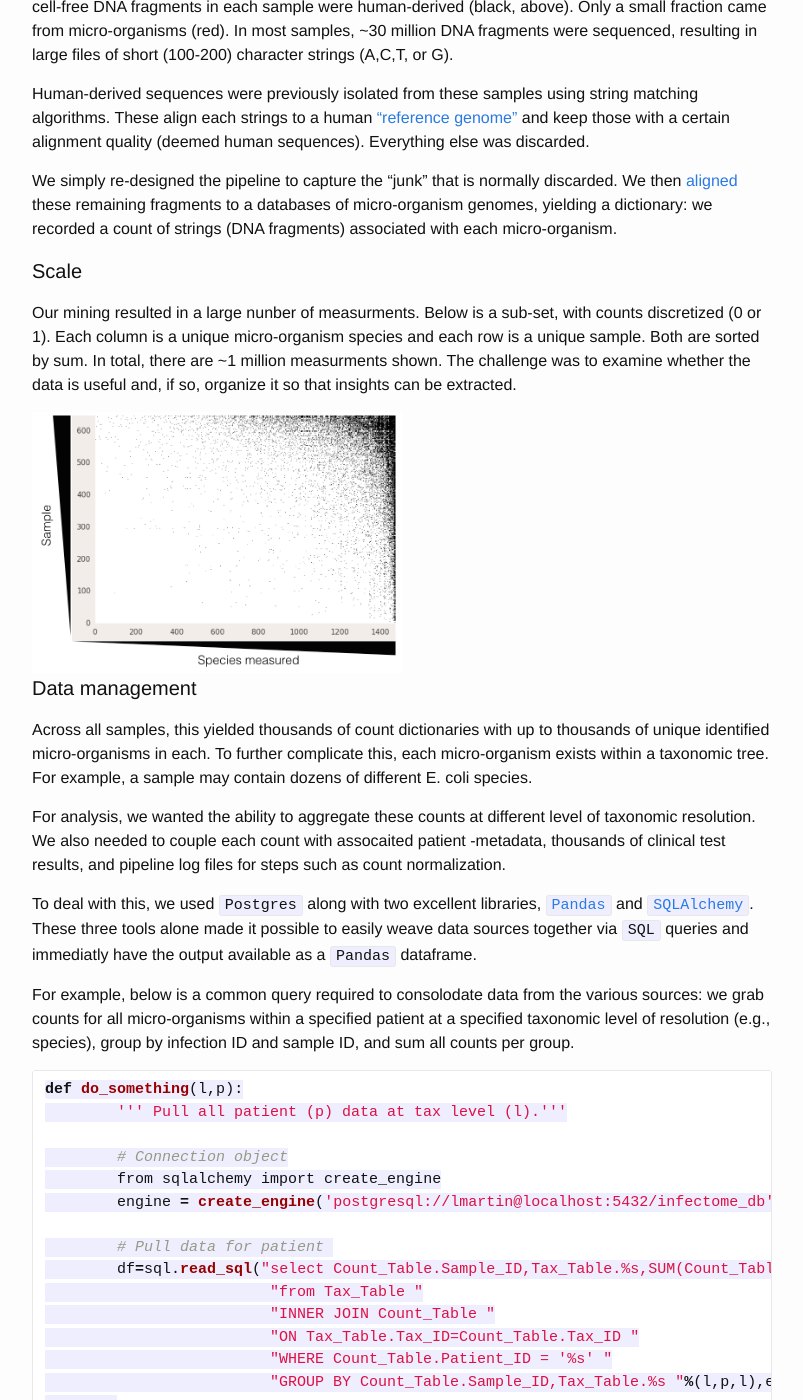
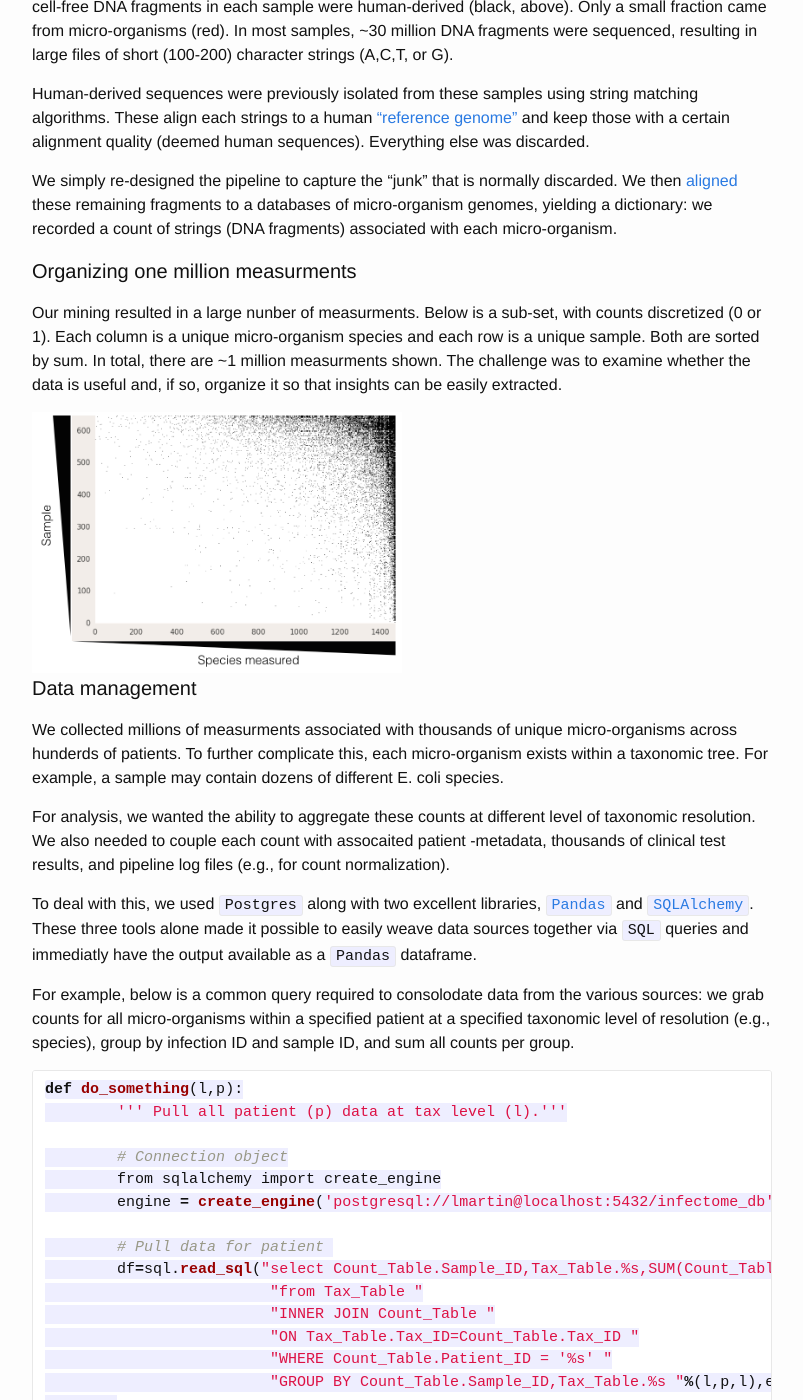
Before and after one commit to rlancemartin/rlancemartin.github.io, a Jekyll site: the page built from _posts/2015-02-10-infectome.markdown, in a window 1280 px wide and 1400 px high, scrolled down 1240 px. Shown: the whole window, without its empty margins (238-1041 px from the left). Built offline with Jekyll 4.4.1, drawn with Linux system fonts in a browser that asks for light colours; Markdown is read by kramdown in place of the engine named in the settings; some of the changed text lies outside the part shown.

Commit message:
Updated.

````diff
--- a/_posts/2015-02-10-infectome.markdown
+++ b/_posts/2015-02-10-infectome.markdown
@@ -40,9 +40,9 @@
 
 We simply re-designed the pipeline to capture the "junk" that is normally discarded. We then [aligned](http://en.wikipedia.org/wiki/BLAST) these remaining fragments to a databases of micro-organism genomes, yielding a dictionary: we recorded a count of strings (DNA fragments) associated with each micro-organism.
 
-####Scale
+####Organizing one million measurments
 
-Our mining resulted in a large nunber of measurments. Below is a sub-set, with counts discretized (0 or 1). Each column is a unique micro-organism species and each row is a unique sample. Both are sorted by sum. In total, there are ~1 million measurments shown. The challenge was to examine whether the data is useful and, if so, organize it so that insights can be extracted.
+Our mining resulted in a large nunber of measurments. Below is a sub-set, with counts discretized (0 or 1). Each column is a unique micro-organism species and each row is a unique sample. Both are sorted by sum. In total, there are ~1 million measurments shown. The challenge was to examine whether the data is useful and, if so, organize it so that insights can be easily extracted.
 
 <div class="imgcap">
 <img src="/assets/Infectome_1_1.jpg" width="50%">
@@ -50,9 +50,9 @@
 
 ####Data management
 
-Across all samples, this yielded thousands of count dictionaries with up to thousands of unique identified micro-organisms in each. To further complicate this, each micro-organism exists within a taxonomic tree. For example, a sample may contain dozens of different E. coli species.
+We collected millions of measurments associated with thousands of unique micro-organisms across hunderds of patients. To further complicate this, each micro-organism exists within a taxonomic tree. For example, a sample may contain dozens of different E. coli species.
 
-For analysis, we wanted the ability to aggregate these counts at different level of taxonomic resolution. We also needed to couple each count with assocaited patient -metadata, thousands of clinical test results, and pipeline log files for steps such as count normalization.
+For analysis, we wanted the ability to aggregate these counts at different level of taxonomic resolution. We also needed to couple each count with assocaited patient -metadata, thousands of clinical test results, and pipeline log files (e.g., for count normalization).
 
 To deal with this, we used `Postgres` along with two excellent libraries, [`Pandas`](http://pandas.pydata.org/) and [`SQLAlchemy`](http://www.sqlalchemy.org/). These three tools alone made it possible to easily weave data sources together via `SQL` queries and immediatly have the output available as a `Pandas` dataframe.
 
@@ -76,6 +76,8 @@
 
 	# Use df ...
 ```
+
+As we process more samples, we simply write the outputs and logs to `Postgres`. All downstream analysis can easily pull from `Postgres`, with the output dataframe available for further analysis and plotting.
 
 ####Why is big data useful here?
 
````
